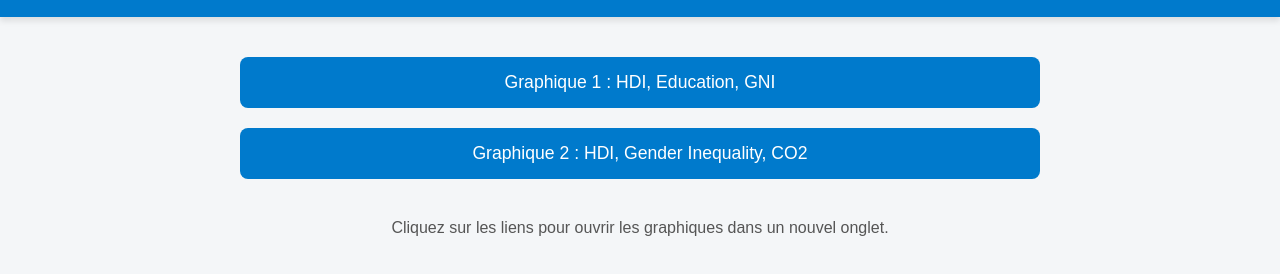
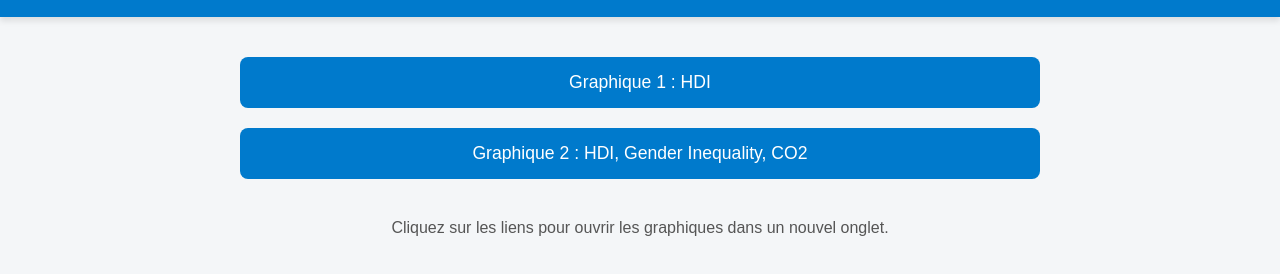
Before and after one commit to GregB-prog/M2-thesis---Exploring-development-index, a plain HTML site: page docs/index.html in a window 1280 px wide. Shown: the part 78-352 px from the top of the page. Drawn offline with Linux system fonts and the light colour scheme.

Commit message:
Update index.html

```diff
--- a/docs/index.html
+++ b/docs/index.html
@@ -2,7 +2,7 @@
 <html lang="fr">
 <head>
     <meta charset="UTF-8">
-    <title>Mes Graphiques HDI</title>
+    <title>Grapjiques des indices de développement</title>
     <style>
         body {
             font-family: Arial, sans-serif;
@@ -70,7 +70,7 @@
 
     <main>
         <ul>
-            <li><a href="interactive_graph.html" target="_blank">Graphique 1 : HDI, Education, GNI</a></li>
+            <li><a href="interactive_graph.html" target="_blank">Graphique 1 : HDI</a></li>
             <li><a href="interactive_graph_2.html" target="_blank">Graphique 2 : HDI, Gender Inequality, CO2</a></li>
         </ul>
         <p>Cliquez sur les liens pour ouvrir les graphiques dans un nouvel onglet.</p>
```
